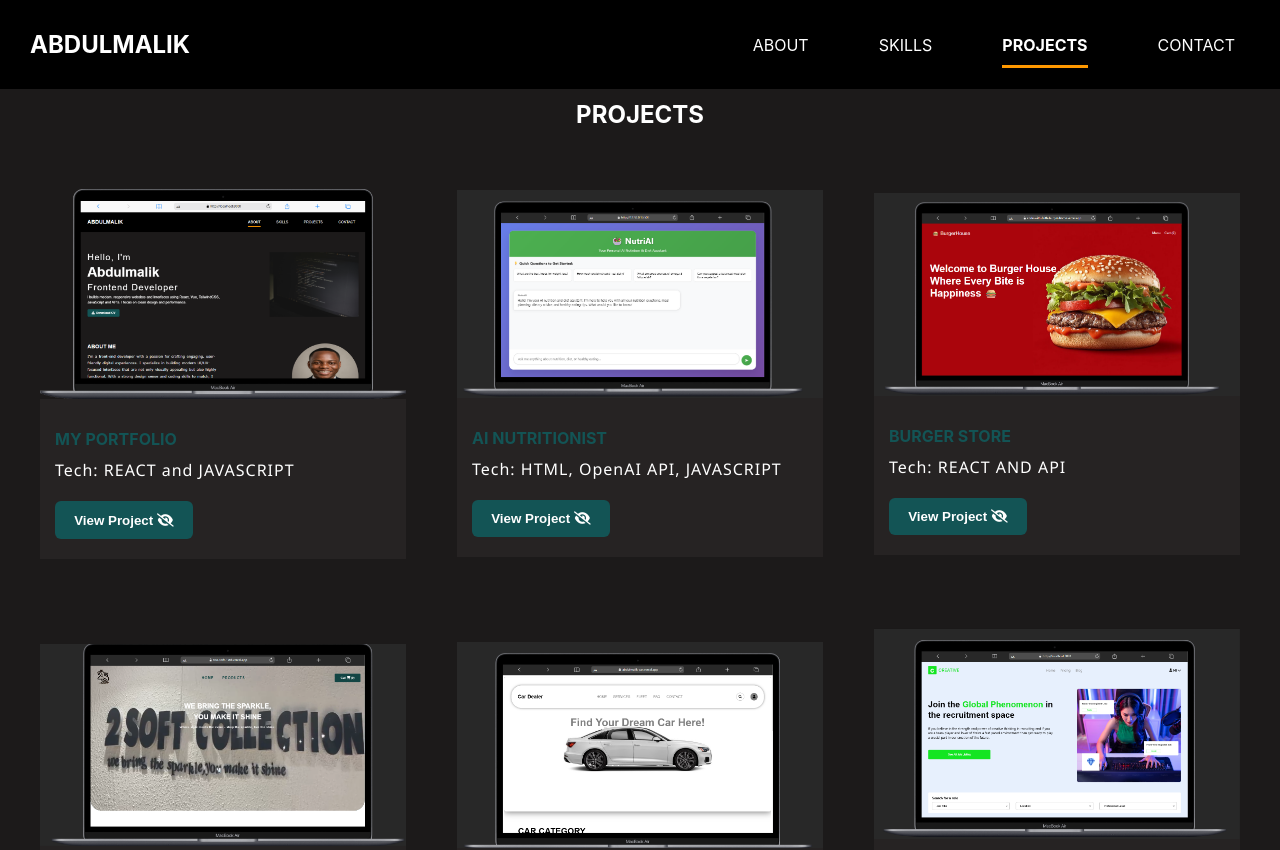
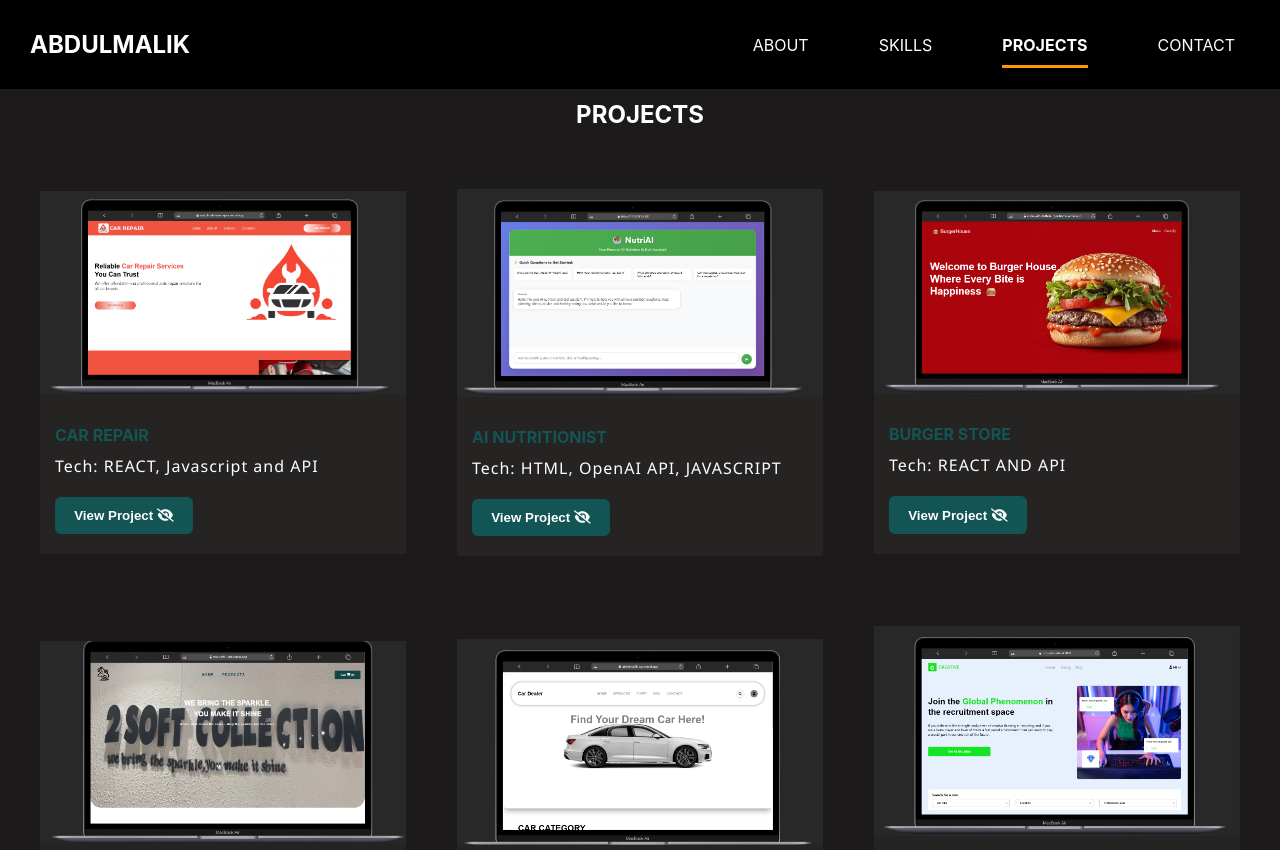
Before and after one commit to Bigoluwagentle/Abdulmalik-portfolio, a React (Create React App) app: page /Projects in a window 1280 px wide. Shown: the top 850 px of the page. Built offline with nearby package versions, Linux system fonts and the light colour scheme.

Commit message:
Initial commit

```diff
--- a/src/Projects.jsx
+++ b/src/Projects.jsx
@@ -2,7 +2,7 @@ import React from "react";
 import "./Products.css";
 import { motion } from "framer-motion";
 import Footer from "./Footer/Footer";
-import Portfolio from "./img/Macbook-Air-localhost.png";
+import Portfolio from "./img/Screenshot 2025-09-20 000341.png";
 import jennie from "./img/image-thomas.jpg";
 import emily from "./img/image-emily.jpg";
 import thomas from "./img/IMG-20250710-WA0058.jpg";
@@ -57,9 +57,9 @@ function Project(){
                 >
                     <img src={Portfolio} alt="" />
                     <nav class="check">
-                        <h4>My Portfolio</h4>
-                        <p>Tech: REACT and JAVASCRIPT</p>
-                        <button onClick={() => addUrl("https://abdulmalik-portfolio-steel.vercel.app/")}>View Project <i class="fa-solid fa-eye-slash"></i></button>
+                        <h4>Car Repair</h4>
+                        <p>Tech: REACT, Javascript and API</p>
+                        <button onClick={() => addUrl("https://abdulmalik-car-repair.vercel.app/")}>View Project <i class="fa-solid fa-eye-slash"></i></button>
                     </nav>
                 </motion.div>
                 <motion.div id="ai"
```
Also changed, not shown: src/img/Screenshot 2025-09-20 000341.png (added).
